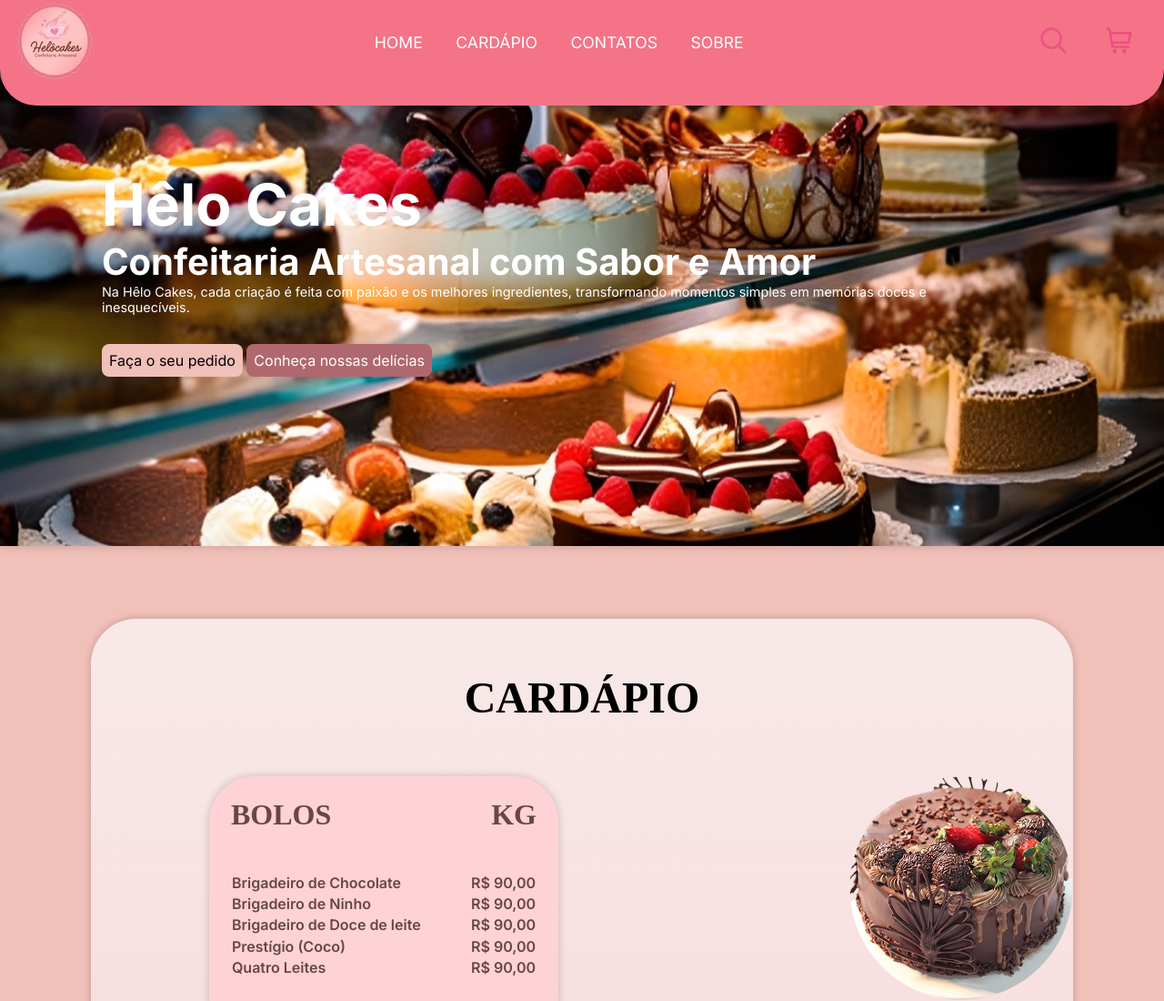
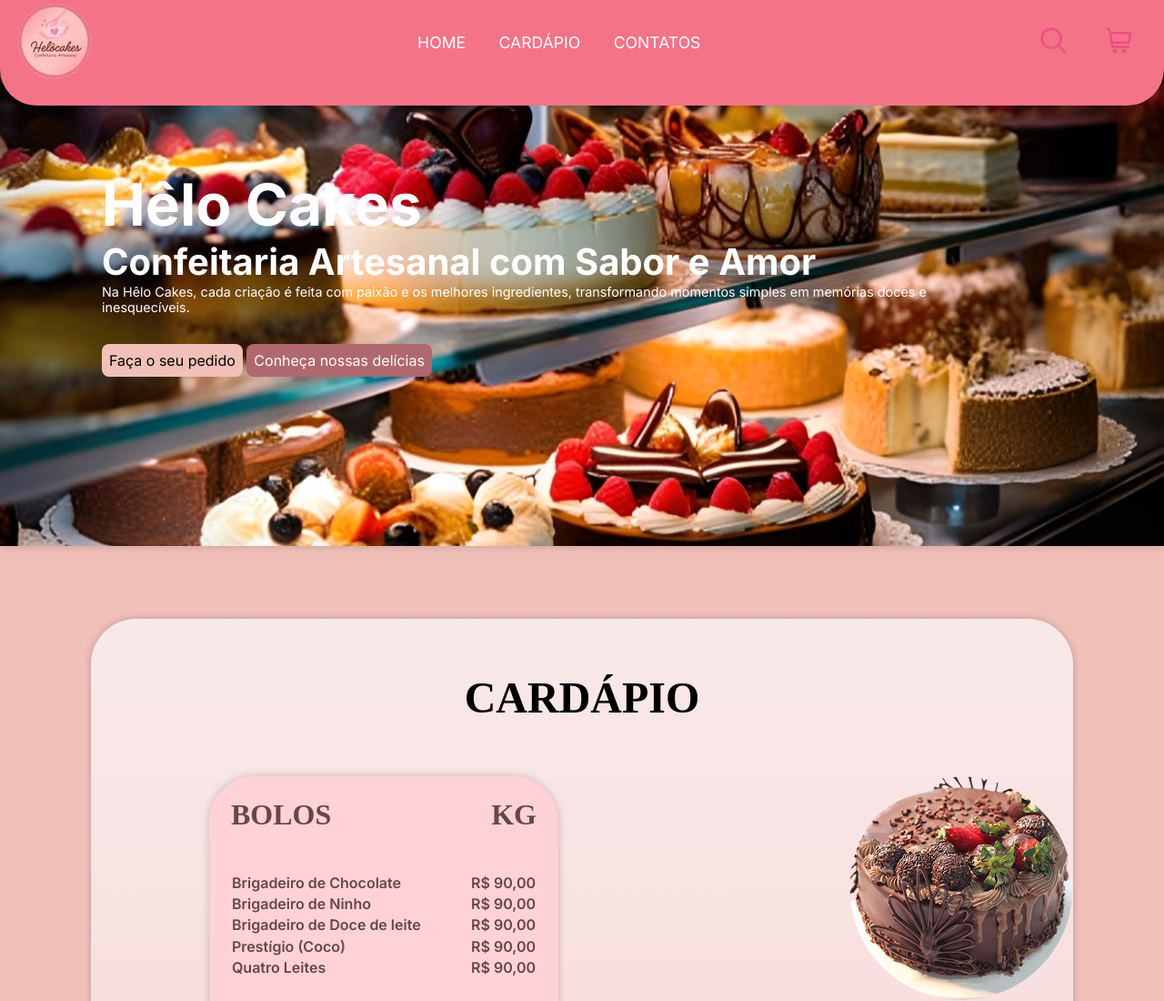
Before and after one commit to ryancastromiranda17-a11y/confeitaria, a plain HTML site: page index.html in a window 1280 px wide. Shown: the top 1100 px of the page at 91% size. Drawn offline with Linux system fonts and the light colour scheme; a web font is replaced by a local one.

Commit message:
corrigido
tirei o sobre

```diff
--- a/index.html
+++ b/index.html
@@ -27,7 +27,7 @@
                 <a href="#home">HOME</a>
                 <a href="#cardapio">CARDÁPIO</a>
                 <a href="#contatos">CONTATOS</a>
-                <a href="#sobre">SOBRE</a>
+
             </nav>
 
             <div class="icons">
```
